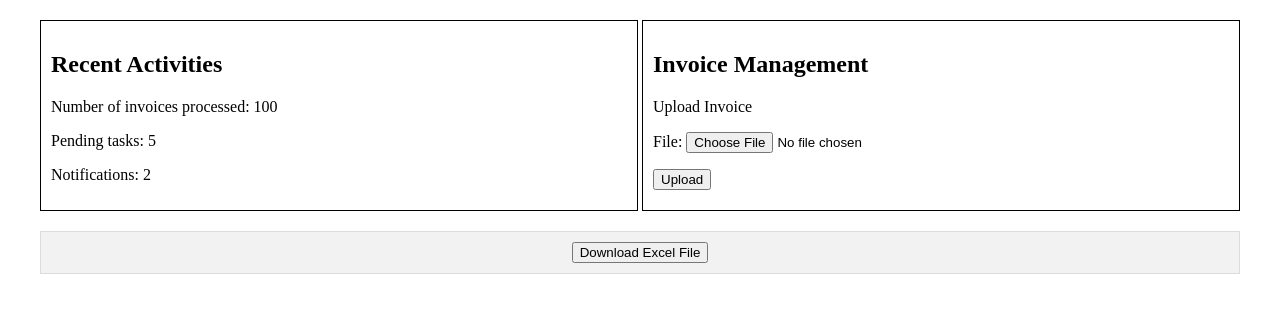
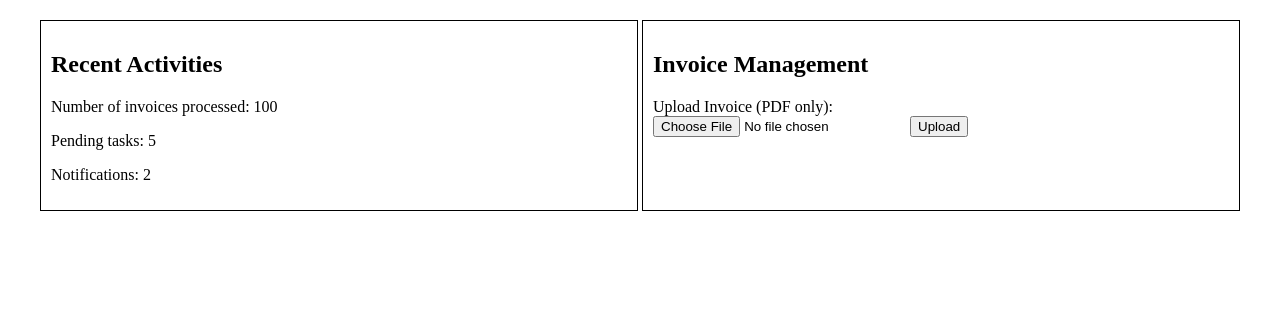
Before and after one commit to sevamahapat/InvoiceProcessing, a Django app: page / in a window 1280 px wide. Shown: the part 108-421 px from the top of the page. Run offline with Django 5.2, Linux system fonts and the light colour scheme.

Commit message:
dropped blob implementation and added POST and GET APIS with the buttons using them.

```diff
--- /dev/null
+++ b/invoicePortal/frontend/static/frontend/file_handling.js
@@ -0,0 +1,38 @@
+function uploadFile() {
+    const fileInput = document.getElementById('file-upload');
+    if (fileInput.files.length === 0 || fileInput.files[0].type !== 'application/pdf') {
+        alert('Please select a PDF file to upload.');
+        return;
+    }
+
+    const formData = new FormData();
+    formData.append('file', fileInput.files[0]);
+
+    fetch('/api/upload/', {
+        method: 'POST',
+        body: formData,
+    })
+        .then(response => {
+            if (!response.ok) throw new Error('Upload failed');
+            return response.json();
+        })
+        .then(data => {
+            console.log('Success:', data);
+            if (data.task_id) {
+                // Update the download link with the task ID
+                const downloadButton = document.getElementById('downloadButton');
+                downloadButton.style.display = 'block'; // Show the download button
+                downloadButton.onclick = () => { downloadFile(data.task_id); };
+                alert('File uploaded successfully. Task ID: ' + data.task_id);
+            }
+        })
+        .catch((error) => {
+            console.error('Error:', error);
+            alert(error.message);
+        });
+}
+
+function downloadFile(taskId) {
+    window.location.href = `/api/download/${taskId}`;
+    // Adjust the URL to include the task ID returned by the upload API.
+}
--- /dev/null
+++ b/invoicePortal/frontend/static/frontend/upload_ui.css
@@ -0,0 +1,51 @@
+.container {
+    max-width: 1200px;
+    margin: 0 auto;
+    padding: 20px;
+}
+
+.header {
+    display: flex;
+    justify-content: space-between;
+    align-items: center;
+    margin-bottom: 20px;
+}
+
+.box {
+    border: 1px solid black;
+    padding: 10px;
+    margin-bottom: 20px;
+}
+
+.flex {
+    display: flex;
+    justify-content: space-between;
+}
+
+.flex > div {
+    width: 48%;
+}
+
+.table {
+    width: 100%;
+    border-collapse: collapse;
+    margin-bottom: 20px;
+}
+
+.table, .table th, .table td {
+    border: 1px solid black;
+}
+
+.table th, .table td {
+    padding: 5px;
+    text-align: left;
+}
+
+.button {
+    display: none;
+    padding: 10px;
+    background-color: #f2f2f2;
+    border: 1px solid #dcdcdc;
+    cursor: pointer;
+    text-align: center;
+}
--- a/invoicePortal/frontend/templates/invoice_upload.html
+++ b/invoicePortal/frontend/templates/invoice_upload.html
@@ -3,17 +3,10 @@
 <head>
     <meta name="viewport" content="width=device-width, initial-scale=1.0" charset="UTF-8">
     <title>Accounts Payable Invoice Processing</title>
-    <style>
-        .container { max-width: 1200px; margin: 0 auto; padding: 20px; }
-        .header { display: flex; justify-content: space-between; align-items: center; margin-bottom: 20px; }
-        .box { border: 1px solid black; padding: 10px; margin-bottom: 20px; }
-        .flex { display: flex; justify-content: space-between; }
-        .flex > div { width: 48%; }
-        .table { width: 100%; border-collapse: collapse; margin-bottom: 20px; }
-        .table, .table th, .table td { border: 1px solid black; }
-        .table th, .table td { padding: 5px; text-align: left; }
-        .button { padding: 10px; background-color: #f2f2f2; border: 1px solid #dcdcdc; cursor: pointer; text-align: center; }
-    </style>
+
+    {% load static %}
+    <link rel="stylesheet" href="{% static 'frontend/upload_ui.css' %}">
+    <script src="{% static 'frontend/file_handling.js' %}" type="text/javascript"></script>
 </head>
 <body>
 <div class="container">
@@ -30,17 +23,17 @@
         </div>
         <div class="box">
             <h2>Invoice Management</h2>
-              <form method="post" enctype="multipart/form-data">
-                <label for="file-upload">Upload Invoice</label><br>
-                {% csrf_token %}
-                {{ form.as_p }}
-                <button type="submit" value="Upload">Upload</button>
+            <form id="uploadForm">
+                <label for="file-upload">Upload Invoice (PDF only):</label><br>
+                <input type="file" id="file-upload" name="file" accept="application/pdf" required>
+                <button type="button" onclick="uploadFile()">Upload</button>
             </form>
         </div>
     </div>
-        <div class="button">
-            <button onclick="window.location.href='{{ download_url }}'">Download Excel File</button>
+    <div id="downloadButton" class="button">
+        <button onclick="downloadFile()">Download Excel File</button>
     </div>
 </div>
+
 </body>
 </html>
--- a/invoicePortal/frontend/views.py
+++ b/invoicePortal/frontend/views.py
@@ -1,35 +1,56 @@
-from django.core.files.storage import default_storage
+import os
 from django.shortcuts import render
+from pathlib import Path
 from .forms import InvoiceForm
+from django.conf import settings
+from rest_framework.decorators import api_view
+from rest_framework.response import Response
 from django.http import HttpResponse
-from azure.storage.blob import generate_blob_sas, BlobSasPermissions
-from datetime import datetime, timedelta
-from django.conf import settings
+import uuid
 
 
 def invoice_upload_view(request):
-    if request.method == 'POST':
-        form = InvoiceForm(request.POST, request.FILES)
-        if form.is_valid():
-            file = request.FILES['file']
-            if file.content_type != 'application/pdf':
-                return HttpResponse("Please upload a PDF file.", status=400)
-
-            file_name = default_storage.save(file.name, file)
-            sas_url = generate_sas_url(settings.AZURE_CONTAINER, file_name)
-            print("Uploaded file name and URL:", file_name, sas_url)
-    else:
-        form = InvoiceForm()
-
-    # invoices = Invoice.objects.all()
+    form = InvoiceForm()
     return render(request, 'invoice_upload.html', {'form': form})
 
 
-def generate_sas_url(container_name, blob_name):
-    sas_token = generate_blob_sas(account_name=settings.AZURE_ACCOUNT_NAME,
-                                  container_name=container_name,
-                                  blob_name=blob_name,
-                                  account_key=settings.AZURE_ACCOUNT_KEY,
-                                  permission=BlobSasPermissions(read=True),
-                                  expiry=datetime.utcnow() + timedelta(hours=1))  # Token valid for 1 hour
-    return f"https://{settings.AZURE_ACCOUNT_NAME}.blob.core.windows.net/{container_name}/{blob_name}?{sas_token}"
+@api_view(['POST'])
+def upload_file(request):
+    if 'file' not in request.FILES:
+        return Response({'error': 'No file provided'}, status=400)
+
+    file = request.FILES['file']
+    task_id = str(uuid.uuid4())  # Generate a unique task ID
+    file_name = f"{task_id}.pdf"  # Save the file with the task ID
+
+    # Construct the file path
+    file_path = Path(settings.MEDIA_ROOT) / file_name
+
+    # Ensure the directory exists
+    os.makedirs(os.path.dirname(file_path), exist_ok=True)
+
+    # Save the file to the local folder
+    with open(file_path, 'wb') as f:
+        for chunk in file.chunks():
+            f.write(chunk)
+
+    # Start the background task (asynchronously)
+    # process_file.delay(file_name, task_id)
+
+    # Return the task ID to the client
+    return Response({'task_id': task_id})
+
+
+@api_view(['GET'])
+def download_file(request, task_id):
+    file_name = f"{task_id}.pdf"
+    # file_name = f"{task_id}_processed.xlsx"
+    file_path = Path(settings.MEDIA_ROOT) / file_name
+
+    if not os.path.exists(file_path):
+        return Response({'error': 'File not found or not ready'}, status=404)
+
+    with open(file_path, 'rb') as fh:
+        response = HttpResponse(fh.read(), content_type="application/pdf")
+        response['Content-Disposition'] = f'attachment; filename="{file_name}"'
+        return response
--- a/invoicePortal/invoicePortal/urls.py
+++ b/invoicePortal/invoicePortal/urls.py
@@ -16,9 +16,11 @@ Including another URLconf
 """
 from django.contrib import admin
 from django.urls import path
-from frontend.views import invoice_upload_view
+from frontend.views import invoice_upload_view, upload_file, download_file
 
 urlpatterns = [
     path('', invoice_upload_view, name='invoice_upload'),
     path('admin/', admin.site.urls),
+    path('api/upload/', upload_file, name='upload_file'),
+    path('api/download/<str:task_id>/', download_file, name='download_file'),
 ]
```
Also changed, not shown: invoicePortal/invoicePortal/settings.py (+3 -7 lines), invoicePortal/db.sqlite3, invoicePortal/frontend/migrations/0001_initial.py (added), 1 other file. Lines whose indentation alone changed are shown as unchanged.
